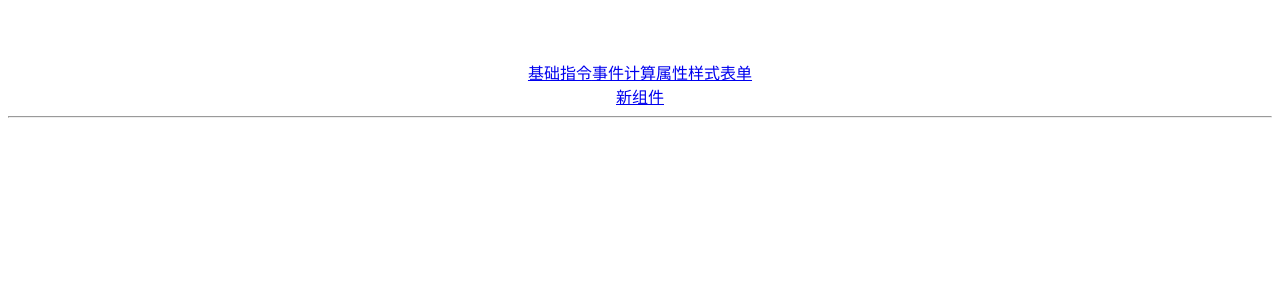
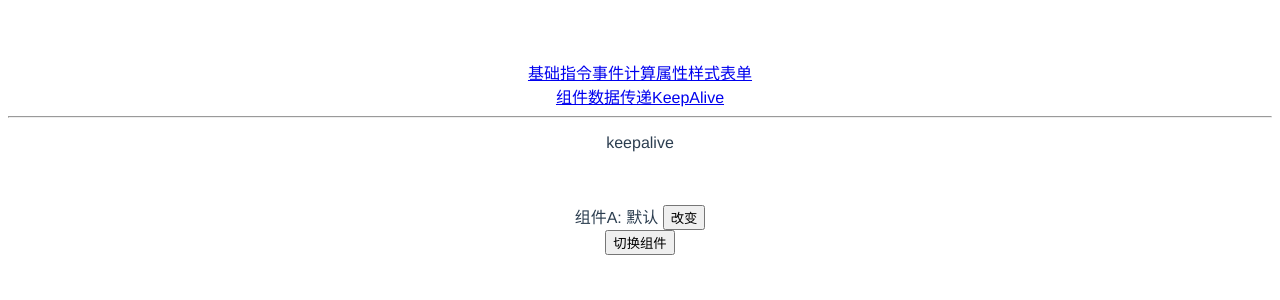
Before and after one commit to fenglixiong123/VueBase, a Vue app: page /keep in a window 1280 px wide. Shown: the top 300 px of the page. Built offline with nearby package versions, Linux system fonts and the light colour scheme.

Commit message:
keep-alive保持组件状态

```diff
--- a/src/App.vue
+++ b/src/App.vue
@@ -6,7 +6,8 @@
     <router-link to="/style">样式</router-link>
     <router-link to="/form">表单</router-link>
     <br/>
-    <router-link to="/student">新组件</router-link>
+    <router-link to="/student">组件数据传递</router-link>
+    <router-link to="/keep">KeepAlive</router-link>
     <hr/>
     <router-view/>
   </div>
--- /dev/null
+++ b/src/components/object/Keep.vue
@@ -0,0 +1,45 @@
+<template>
+  <div>
+    <div>
+      <p>keepalive</p>
+      <br/>
+      <br/>
+    </div>
+    <div>
+      <keep-alive>
+        <component v-bind:is="currentComponent"></component>
+      </keep-alive>
+    </div>
+    <button @click="changeComponent">切换组件</button>
+  </div>
+</template>
+
+<script>
+  import KeepA from "./KeepA";
+  import KeepB from "./KeepB";
+    export default {
+        name: "Keep",
+      components:{KeepB, KeepA,},
+      data(){
+          return{
+            currentComponent:KeepA,
+            flag:false
+          }
+      },
+      methods:{
+        changeComponent:function () {
+          if(this.flag){
+            this.currentComponent = KeepA;
+            this.flag = false;
+          }else{
+            this.currentComponent = KeepB;
+            this.flag = true;
+          }
+        }
+      }
+    }
+</script>
+
+<style scoped>
+
+</style>
--- /dev/null
+++ b/src/components/object/KeepA.vue
@@ -0,0 +1,27 @@
+<template>
+    <div>
+      组件A:
+      {{msg}}
+      <button @click="changeWord">改变</button>
+    </div>
+</template>
+
+<script>
+    export default {
+      name: "KeepA",
+      data(){
+          return{
+            msg:'默认'
+          }
+      },
+      methods:{
+          changeWord:function () {
+            this.msg = 'ChangeA'
+          }
+      }
+    }
+</script>
+
+<style scoped>
+
+</style>
--- /dev/null
+++ b/src/components/object/KeepB.vue
@@ -0,0 +1,27 @@
+<template>
+    <div>
+      组件B
+      {{msg}}
+      <button @click="changeWord">改变</button>
+    </div>
+</template>
+
+<script>
+    export default {
+        name: "KeepB",
+      data(){
+          return{
+            msg:'默认'
+          }
+      },
+      methods:{
+        changeWord:function () {
+          this.msg = 'ChangeB'
+        }
+      }
+    }
+</script>
+
+<style scoped>
+
+</style>
--- a/src/components/object/Student.vue
+++ b/src/components/object/Student.vue
@@ -8,6 +8,7 @@
         <p>公告栏：</p>
         {{schoolMsg}}
       </div>
+
     </div>
 </template>
 
@@ -16,7 +17,7 @@
     import School from "./School";
     export default {
       name: "Student",
-      components: {School},
+      components: { School},
       data(){
           return{
             msg:'我是学生小明',
--- a/src/router/index.js
+++ b/src/router/index.js
@@ -6,6 +6,7 @@ import Event from "../components/base/Event";
 import Style from "../components/base/Style";
 import Compute from "../components/base/Compute";
 import Student from "../components/object/Student";
+import Keep from "../components/object/Keep";
 
 Vue.use(Router);
 
@@ -41,6 +42,11 @@ export default new Router({
       path: '/student',
       name: 'Student',
       component: Student
+    },
+    {
+      path: '/keep',
+      name: 'Keep',
+      component: Keep
     }
   ]
 })
```
Also changed, not shown: 1 other file (tests, documents, lock files or other folders).
